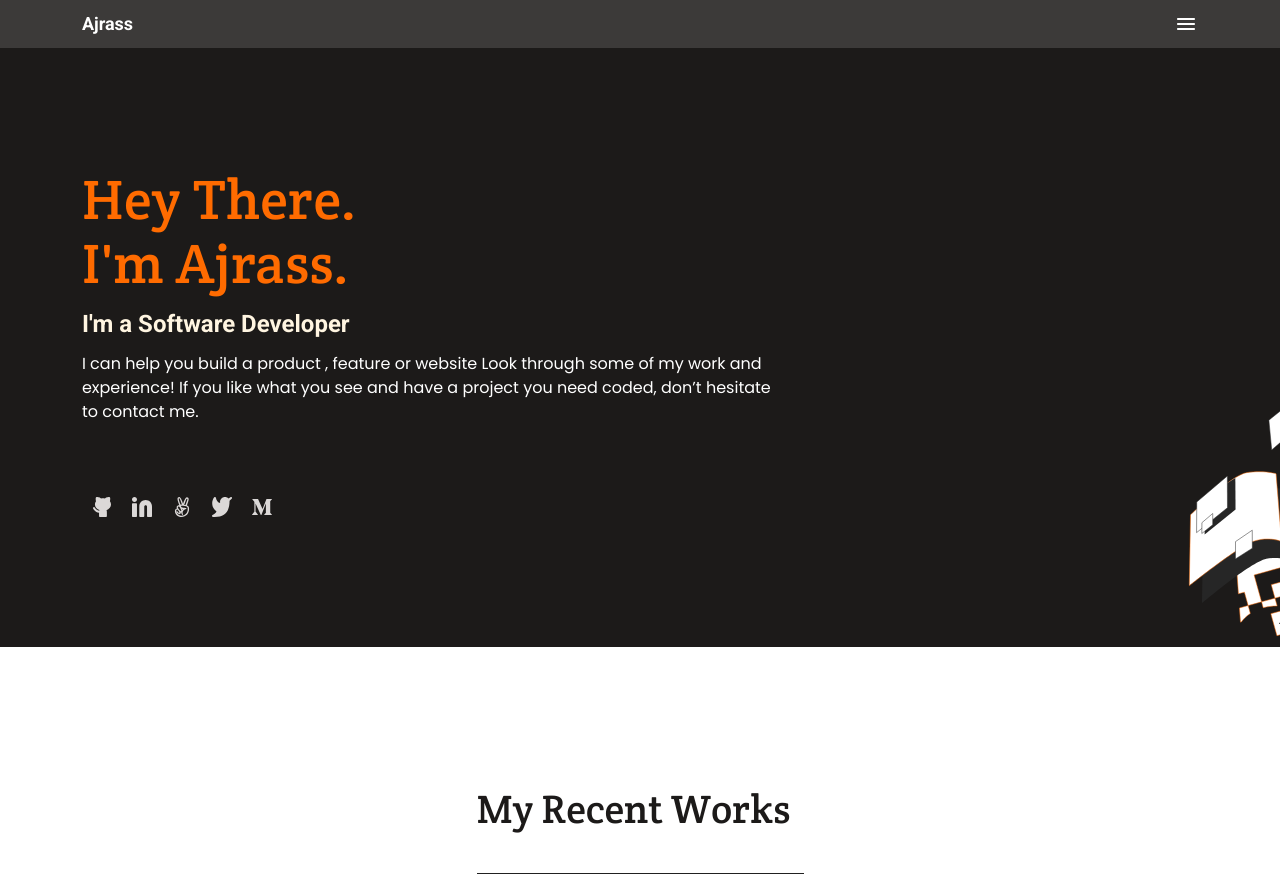
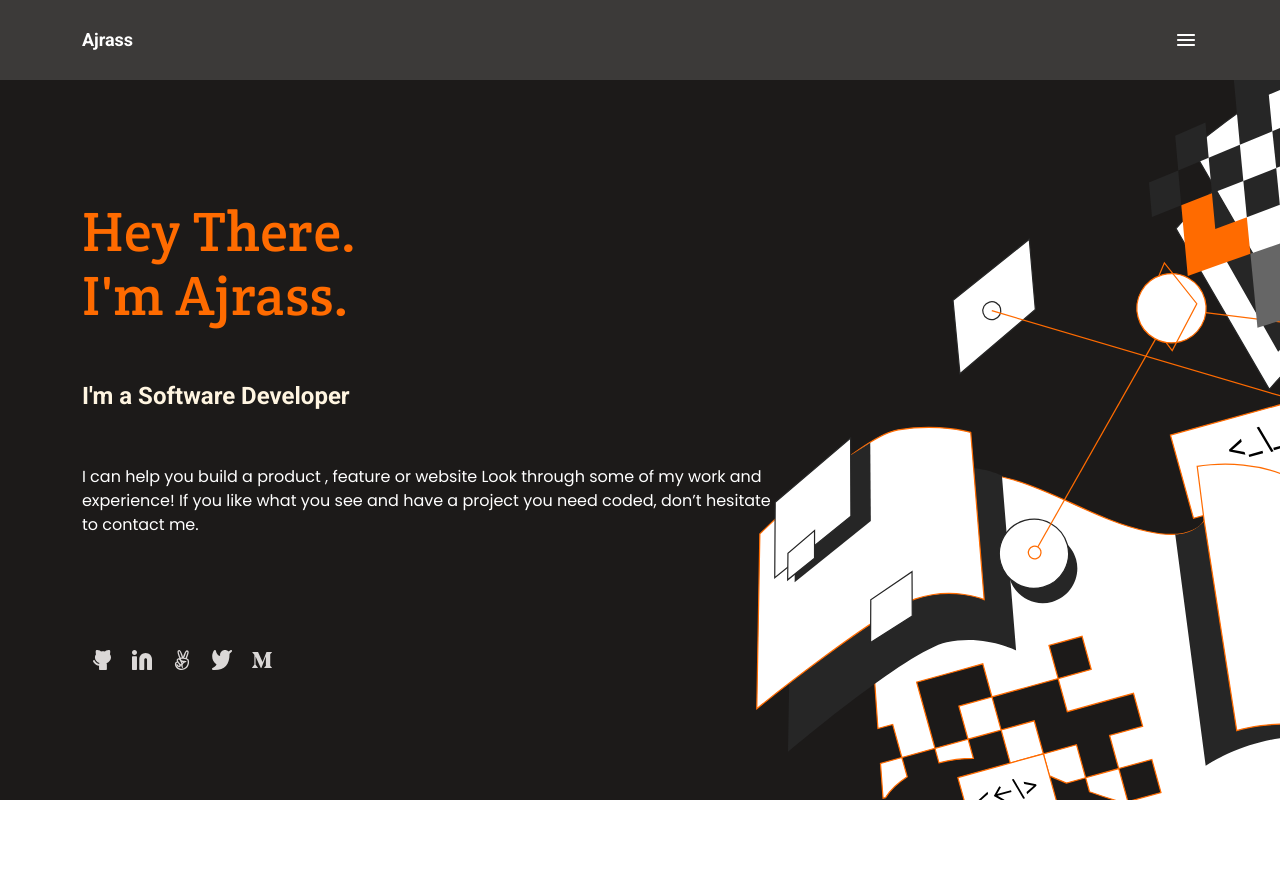
Before and after one commit to tajemouti/portfolio, a website: page index.html in a window 1280 px wide. Shown: the top 877 px of the page. Drawn offline with Linux system fonts and the light colour scheme.

Commit message:
add a desktop version

```diff
--- a/style.css
+++ b/style.css
@@ -549,3 +549,19 @@ footer {
   background: #0d151e;
   border-radius: 10px;
 }
+
+@media (min-width: 768px) {
+  #nav-bar {
+    height: 10vh;
+  }
+
+  .headline {
+    min-height: 90vh;
+  }
+
+  .background {
+    background-image: url("default/SVG/Illustration-header.svg");
+    background-repeat: no-repeat;
+    background-position: right top;
+  }
+}
```
Also changed, not shown: default/SVG/Illustration-header.svg (added).
